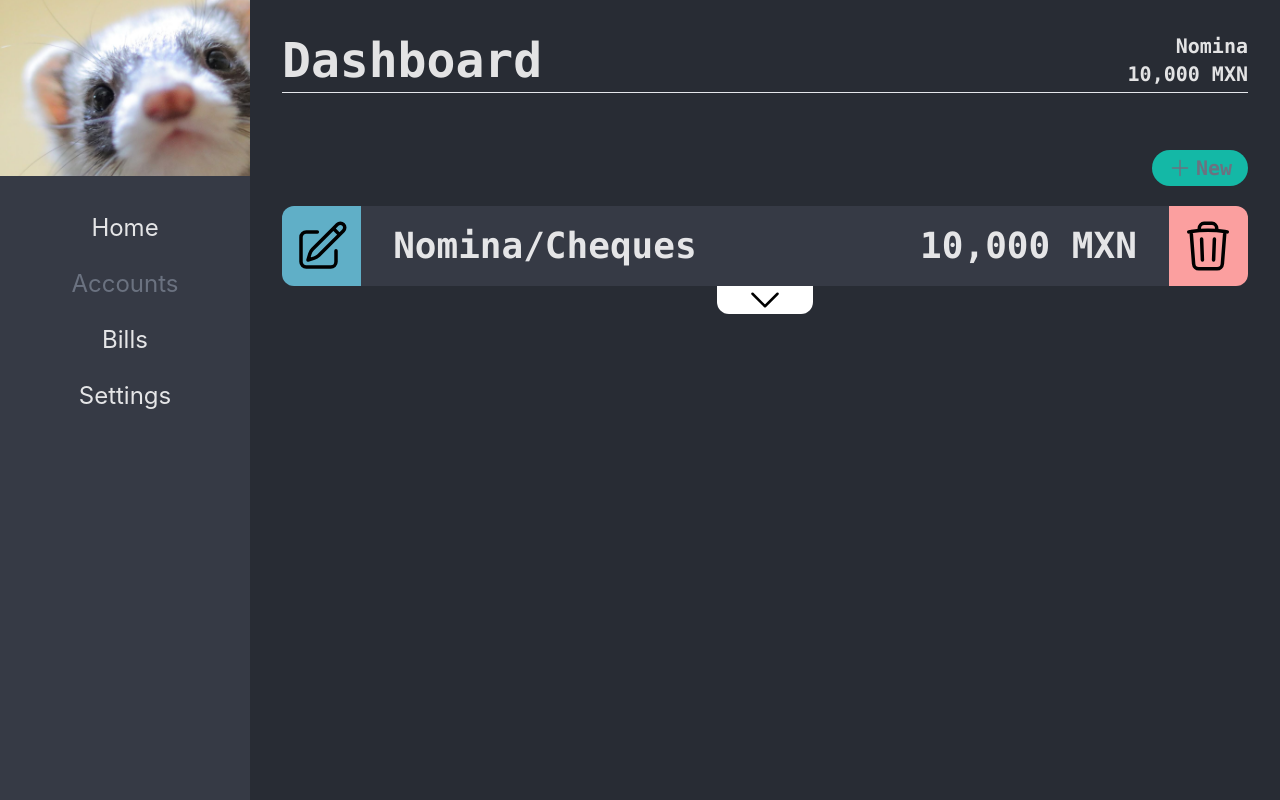
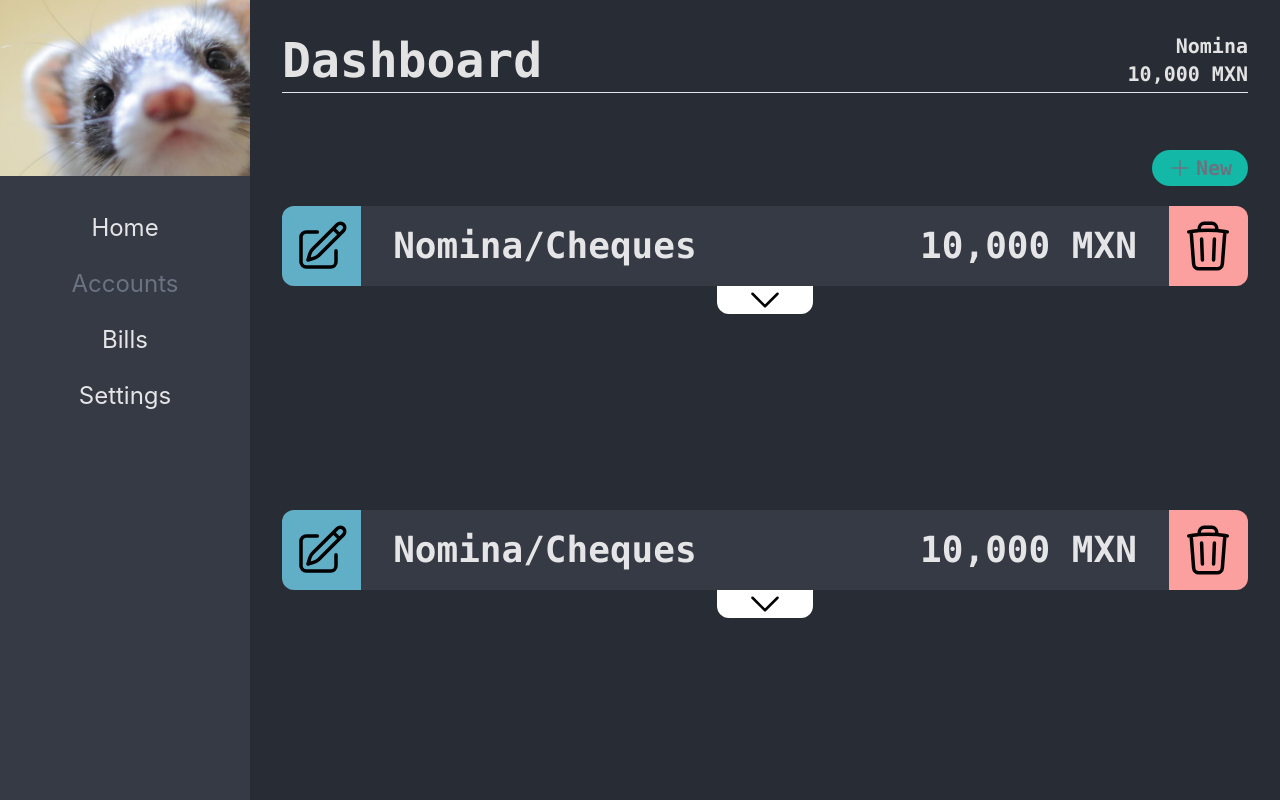
Before and after one commit to arieldelg/tracking-wallet, a React (Vite) app: page /accounts in a window 1280 px wide. Built offline with nearby package versions, Linux system fonts and the light colour scheme.

Commit message:
checkpoint saved

```diff
--- a/src/components/index.ts
+++ b/src/components/index.ts
@@ -7,6 +7,7 @@ import MyTextInput from "./MyTextInput";
 import BillPreviewCard from "./walletApp/BillPreviewCard";
 import MyBillComponent from "./walletApp/MyBillComponent";
 import MyNewButton from "./walletApp/MyNewButton";
+import MyContainerCardAccounts from "./walletApp/MyContainerCardAccounts";
 export {
   HeaderApp,
   ButtonsTypeCurrency,
@@ -17,4 +18,5 @@ export {
   BillPreviewCard,
   MyBillComponent,
   MyNewButton,
+  MyContainerCardAccounts,
 };
--- /dev/null
+++ b/src/components/walletApp/MyContainerCardAccounts.tsx
@@ -0,0 +1,72 @@
+import {
+  ChevronDownIcon,
+  PencilSquareIcon,
+  TrashIcon,
+} from "@heroicons/react/24/outline";
+import { useAppDispatch, useAppSelector } from "../../store/hooks";
+import { OpenAccountTabSelector, setOpenTab } from "../../store/ui/uiSlice";
+
+const MyContainerCardAccounts = () => {
+  const openTab = useAppSelector(OpenAccountTabSelector);
+  const dispatch = useAppDispatch();
+  return (
+    <div className="w-full h-20 flex items-center justify-between relative">
+      <div className="h-full w-24 bg-customBlue rounded-l-xl flex items-center justify-center">
+        <PencilSquareIcon className="w-14 text-black" />
+      </div>
+      <div className="flex text-4xl justify-between items-center w-full px-8 bg-customBGDark1 h-full">
+        <p>Nomina/Cheques</p>
+        <p>10,000 MXN</p>
+      </div>
+      <div className="bg-customRed rounded-r-xl flex items-center justify-center h-full w-24">
+        <TrashIcon className="w-14 text-black" />
+      </div>
+
+      <div
+        className={`absolute h-12 bottom-0 left-20 w-[calc(100%-181.5px)] bg-customBGDark1 text-sm rounded-b-xl flex items-center px-4 border-2 -z-10
+            ${
+              openTab === "open"
+                ? "animate-translateDescDown"
+                : openTab === "close"
+                ? "animate-translateDescUp"
+                : ""
+            }
+          `}
+      >
+        <p>Esta cuenta lleva el registro de la casa de kino y de mi trabajo</p>
+      </div>
+      <div
+        className={`absolute -bottom-7 w-full flex items-center justify-center ${
+          openTab === "open"
+            ? "animate-translateDescDownButton"
+            : openTab === "close"
+            ? "animate-translateDescUpButton"
+            : ""
+        }`}
+      >
+        <div
+          className="w-24 h-7 bg-white flex items-center justify-center rounded-b-xl cursor-pointer"
+          onClick={() =>
+            openTab === "init"
+              ? dispatch(setOpenTab("open"))
+              : openTab === "close"
+              ? dispatch(setOpenTab("open"))
+              : dispatch(setOpenTab("close"))
+          }
+        >
+          <ChevronDownIcon
+            className={`w-10 text-black ${
+              openTab === "open"
+                ? "animate-rotate0_180"
+                : openTab === "close"
+                ? "animate-rotate180_0"
+                : ""
+            }`}
+          />
+        </div>
+      </div>
+    </div>
+  );
+};
+
+export default MyContainerCardAccounts;
--- a/src/pages/AccountsPage.tsx
+++ b/src/pages/AccountsPage.tsx
@@ -1,78 +1,19 @@
 import { useState } from "react";
-import {
-  TrashIcon,
-  PencilSquareIcon,
-  ChevronDownIcon,
-} from "@heroicons/react/24/outline";
-import { MyNewButton } from "../components";
+
+import { MyContainerCardAccounts, MyNewButton } from "../components";
 import Modal from "../modals/Modal";
-import { useAppDispatch, useAppSelector } from "../store/hooks";
-import { OpenAccountTabSelector, setOpenTab } from "../store/ui/uiSlice";
+
+//TODO agregar un dispatch de que resete el estado de abrir y cerrar el tab en Accounts, que se active cuando cambies de ruta
 
 const AccountsPage = () => {
   const [openModal, setOpenModal] = useState<boolean>(false);
-  const openTab = useAppSelector(OpenAccountTabSelector);
-  const dispatch = useAppDispatch();
+
   return (
     <div className="flex flex-col items-end gap-5">
       <MyNewButton openModal={() => setOpenModal(true)} />
-      <div className="w-full h-20 flex items-center justify-between relative">
-        <div className="h-full w-24 bg-customBlue rounded-l-xl flex items-center justify-center">
-          <PencilSquareIcon className="w-14 text-black" />
-        </div>
-        <div className="flex text-4xl justify-between items-center w-full px-8 bg-customBGDark1 h-full">
-          <p>Nomina/Cheques</p>
-          <p>10,000 MXN</p>
-        </div>
-        <div className="bg-customRed rounded-r-xl flex items-center justify-center h-full w-24">
-          <TrashIcon className="w-14 text-black" />
-        </div>
-
-        <div
-          className={`absolute h-12 bottom-0 left-20 w-[calc(100%-181.5px)] bg-customBGDark1 text-sm rounded-b-xl flex items-center px-4 border-2 -z-10
-            ${
-              openTab === "open"
-                ? "animate-translateDescDown"
-                : openTab === "close"
-                ? "animate-translateDescUp"
-                : ""
-            }
-          `}
-        >
-          <p>
-            Esta cuenta lleva el registro de la casa de kino y de mi trabajo
-          </p>
-        </div>
-        <div
-          className={`absolute -bottom-7 w-full flex items-center justify-center ${
-            openTab === "open"
-              ? "animate-translateDescDownButton"
-              : openTab === "close"
-              ? "animate-translateDescUpButton"
-              : ""
-          }`}
-        >
-          <div
-            className="w-24 h-7 bg-white flex items-center justify-center rounded-b-xl cursor-pointer"
-            onClick={() =>
-              openTab === "init"
-                ? dispatch(setOpenTab("open"))
-                : openTab === "close"
-                ? dispatch(setOpenTab("open"))
-                : dispatch(setOpenTab("close"))
-            }
-          >
-            <ChevronDownIcon
-              className={`w-10 text-black ${
-                openTab === "open"
-                  ? "animate-rotate0_180"
-                  : openTab === "close"
-                  ? "animate-rotate180_0"
-                  : ""
-              }`}
-            />
-          </div>
-        </div>
+      <div className="w-full h-96 flex flex-col justify-between">
+        <MyContainerCardAccounts />
+        <MyContainerCardAccounts />
       </div>
       {openModal && (
         <Modal>
```
